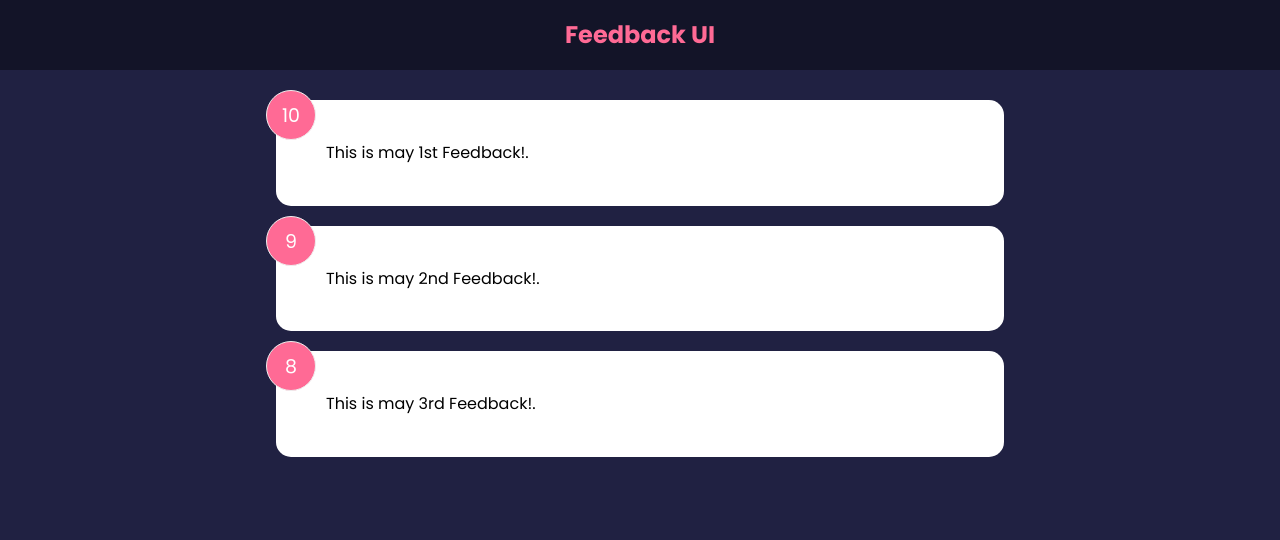
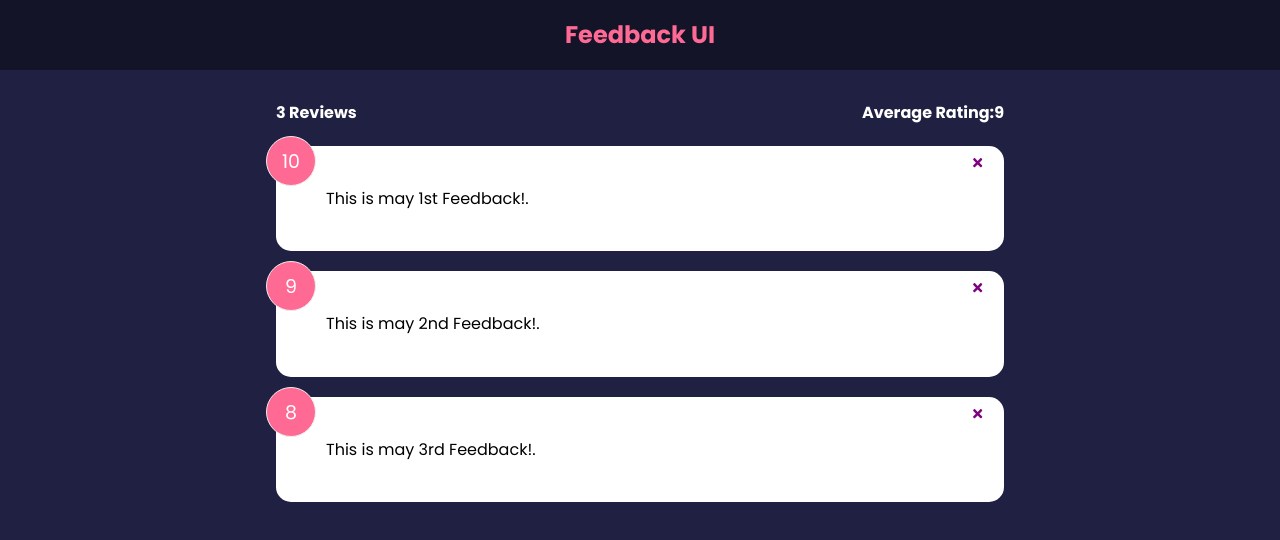
Before and after one commit to elgervacio/Feedback-app, a React (Vite) app: page / in a window 1280 px wide. Shown: the top 540 px of the page. Built offline with nearby package versions, Linux system fonts and the light colour scheme.

Commit message:
added FeedbackStats components

```diff
--- a/package.json
+++ b/package.json
@@ -11,7 +11,8 @@
   "dependencies": {
     "prop-types": "^15.8.1",
     "react": "^18.2.0",
-    "react-dom": "^18.2.0"
+    "react-dom": "^18.2.0",
+    "react-icons": "^4.7.1"
   },
   "devDependencies": {
     "@types/react": "^18.0.26",
--- a/src/App.jsx
+++ b/src/App.jsx
@@ -2,16 +2,26 @@ import { useState } from 'react'
 import FeedbackData from './Components/data/FeedbackData'
 // import FeedbackItem from './Components/FeedbackItem'
 import FeedbackList from './Components/FeedbackList'
+import FeedbackStats from './Components/FeedbackStats'
 import Header from './Components/Header'
 
 function App() {
   const [feedback, setFeedback] = useState(FeedbackData)
+
+  const deleteFeedback = (id) => {
+    if (window.confirm('Are you sure you want to delete?')) {
+      setFeedback(feedback.filter((item) => item.id !== id))
+    }
+  }
+
   return (
     <>
       <Header text='Feedback UI' />
       <div className="App container" >
         {/* <FeedbackItem /> */}
-        <FeedbackList feedback={feedback} />
+        <FeedbackStats feedback={feedback} />
+        <FeedbackList feedback={feedback}
+          handleDelete={deleteFeedback} />
       </div >
     </>
   )
--- a/src/Components/FeedbackItem.jsx
+++ b/src/Components/FeedbackItem.jsx
@@ -1,12 +1,17 @@
+import { FaTimes } from 'react-icons/fa'
 import React, { useState } from 'react'
 import Card from './shared/Card'
 import PropTypes from 'prop-types'
 
-const FeedbackItem = ({ item }) => {
+const FeedbackItem = ({ item, handleDelete }) => {
 
     return (
         <Card>
             <div className="num-display">{item.rating}</div>
+            <button className="close"
+                onClick={() => handleDelete(item.id)}>
+                <FaTimes color='purple' />
+            </button>
             <div className="text-display">{item.text}</div>
         </Card>
     )
--- a/src/Components/FeedbackList.jsx
+++ b/src/Components/FeedbackList.jsx
@@ -2,8 +2,7 @@ import React from 'react'
 import FeedbackItem from './FeedbackItem'
 import PropTypes from 'prop-types'
 
-const FeedbackList = ({ feedback }) => {
-    console.log(feedback)
+const FeedbackList = ({ feedback, handleDelete }) => {
     if (!feedback || feedback.length === 0) {
         return <p>No Feedback Yet!</p>
     }
@@ -11,7 +10,8 @@ const FeedbackList = ({ feedback }) => {
         <div className='feedback-list'>
             {feedback.map((item) => (
                 <FeedbackItem key={item.id}
-                    item={item} />
+                    item={item}
+                    handleDelete={handleDelete} />
 
             ))}
         </div>
--- /dev/null
+++ b/src/Components/FeedbackStats.jsx
@@ -0,0 +1,24 @@
+import PropTypes from 'prop-types'
+import React from 'react'
+
+const FeedbackStats = ({ feedback }) => {
+    let average = feedback.reduce((acc, cur) => {
+        return acc + cur.rating
+    }, 0) / feedback.length
+
+    average = average.toFixed(1).replace(/[.,]0$/, '')
+
+
+    return (
+        <div className='feedback-stats
+        '>
+            <h4>{feedback.length} Reviews</h4>
+            <h4>Average Rating:{isNaN(average) ? 0 : average}</h4>
+        </div>
+    )
+}
+
+FeedbackStats.propTypes = {
+    feedback: PropTypes.array.isRequired,
+}
+export default FeedbackStats
```
Also changed, not shown: 1 other file (tests, documents, lock files or other folders).
